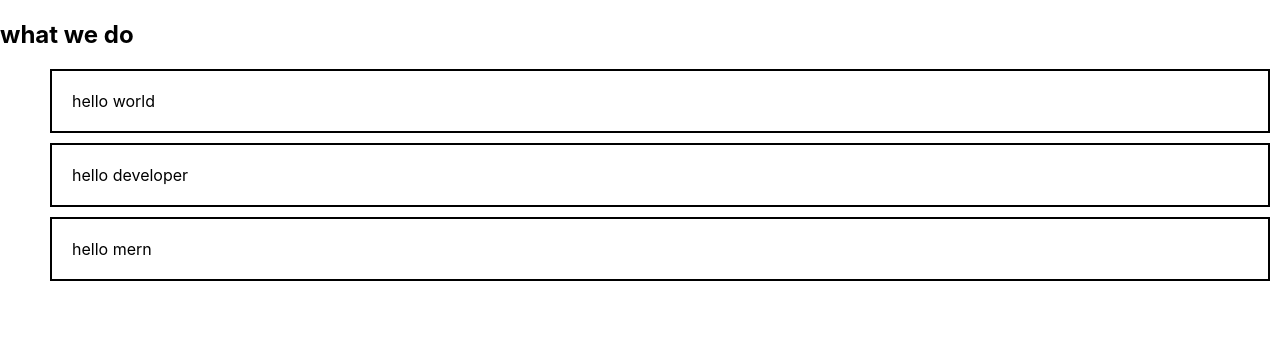
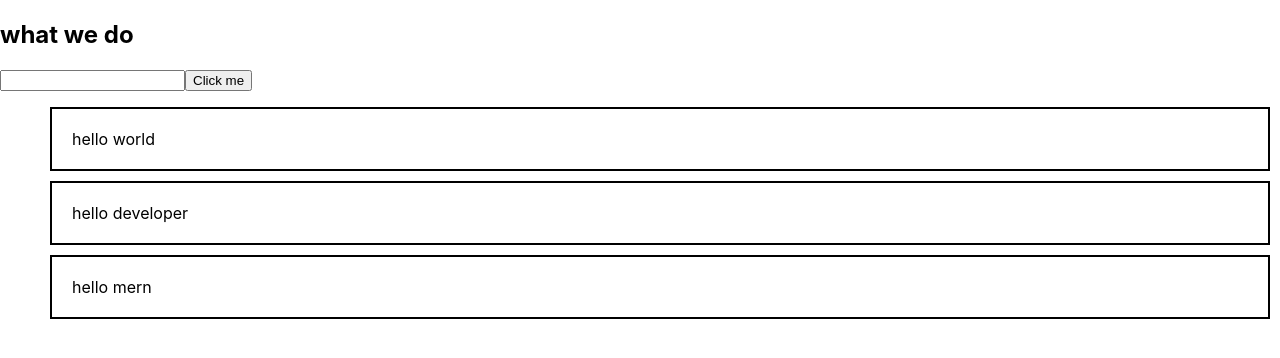
Before and after one commit to alawoddin/MERN-Stack-Project, a React (Create React App) app: page / in a window 1280 px wide. Shown: the top 358 px of the page. Built offline with nearby package versions, Linux system fonts and the light colour scheme.

Commit message:
i want to add data from input

```diff
--- a/src/App.js
+++ b/src/App.js
@@ -2,6 +2,7 @@ import React from "react";
 
 import './App.css';
 import Goal from "./components/Goal";
+import NewGoal from "./components/NewGoal/NewGoal";
 
 const App = () =>  {
     // return React.createElement("h1" , {} , "hi i am developer");
@@ -13,6 +14,7 @@ const App = () =>  {
     ];
     return <div>
       <h2>what we do</h2>
+      <NewGoal />
      <Goal goal={goals}/>
     </div>
 };
--- /dev/null
+++ b/src/components/NewGoal/NewGoal.js
@@ -0,0 +1,25 @@
+import React from 'react';
+
+const NewGoal = () => {
+
+    const addGoal = event => {
+        event.preventDefault();
+
+        const newGoal = {
+            id: Math.random().toString(),
+            text : "my goal"
+        };
+
+        console.log(newGoal);
+    };
+    return (
+        <div>
+            <form onSubmit={addGoal}>
+                <input type='text' />
+                <button type='submit' >Click me</button>
+            </form>
+        </div>
+    );
+};
+
+export default NewGoal;
```
